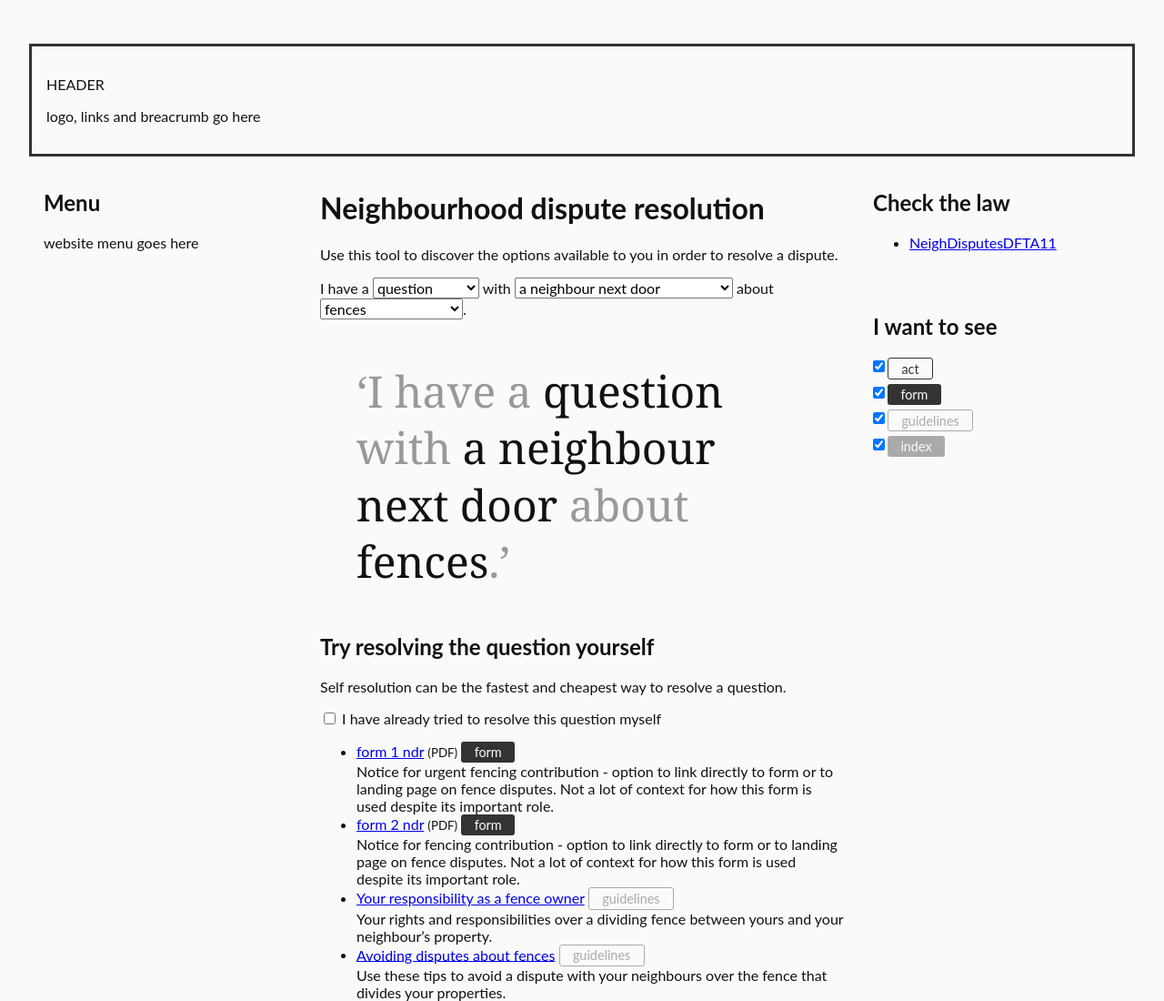
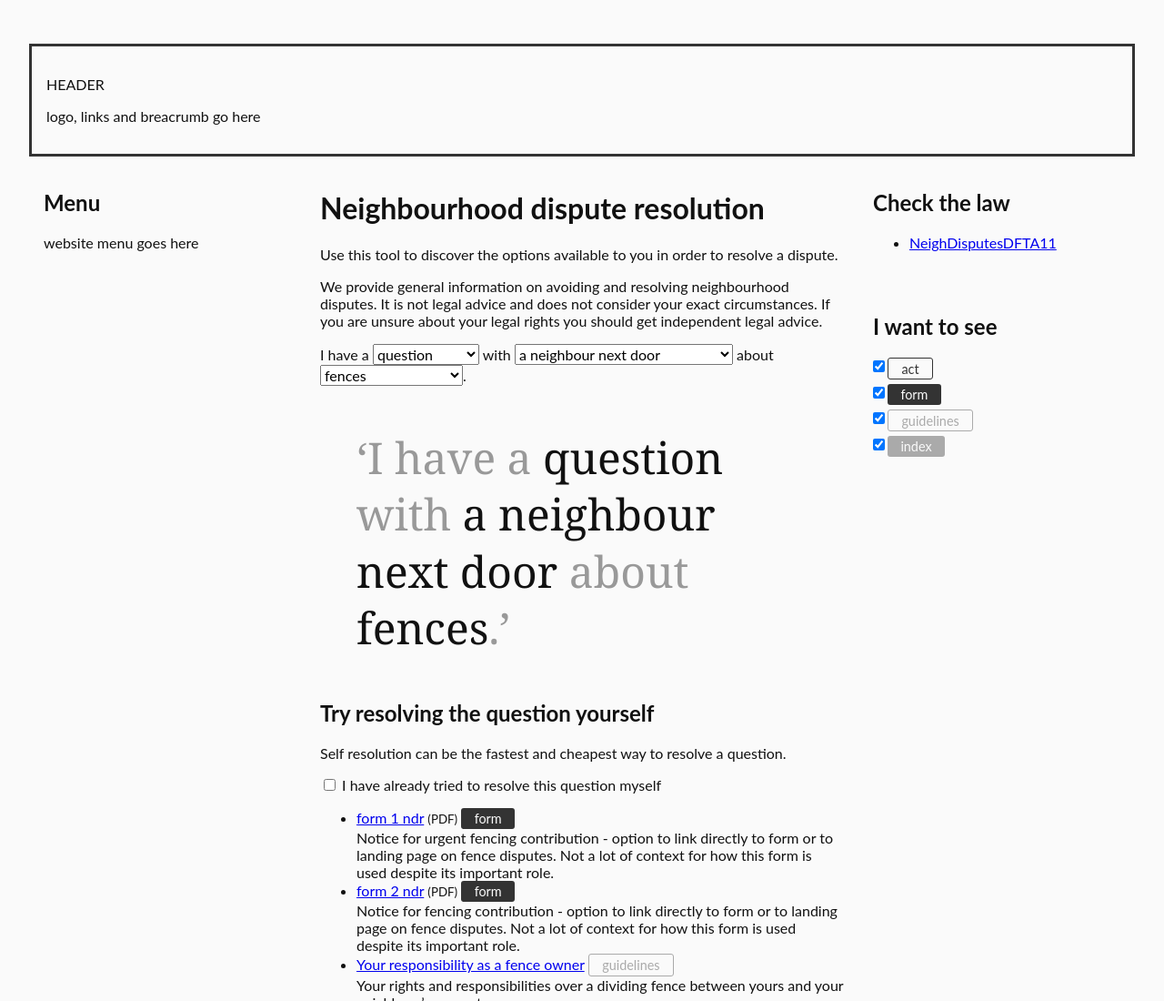
Before and after one commit to DTJustice/dispute-resolution-demo, a website: page src/collapse-results-bullets-neighbourhood-unique.html in a window 1280 px wide. Shown: the top 1100 px of the page at 91% size. Drawn offline with Linux system fonts and the light colour scheme; some packages are replaced by stand-ins of ours; files whose address does not match are found by name.

Commit message:
add legal advice disclaimer

```diff
--- a/src/collapse-results-bullets-neighbourhood-unique.html
+++ b/src/collapse-results-bullets-neighbourhood-unique.html
@@ -25,6 +25,7 @@
 		<header>
 			<h1>Neighbourhood dispute resolution</h1>
 			<p>Use this tool to discover the options available to you in order to resolve a dispute.</p>
+			<p>We provide general information on avoiding and resolving neighbourhood disputes. It is not legal advice and does not consider your exact circumstances. If you are unsure about your legal rights you should get independent legal advice.</p>
 		</header>
 
 		<form class="madlibs" method="get">
```
Also changed, not shown: index.html (+1 -0 lines), src/collapse-results-bullets-neighbourhood.html (+1 -0 lines), src/index-form.html (+1 -0 lines), src/index-madlibs.html (+1 -0 lines), src/index-parse.html (+1 -0 lines), src/index.html (+1 -0 lines), src/questions-results-bullets-neighbourhood.html (+1 -0 lines), src/reorder-results-bullets-neighbourhood.html (+1 -0 lines), src/results-bullets-neighbourhood.html (+1 -0 lines), src/results-bullets.html (+1 -0 lines), src/results-grouped.html (+1 -0 lines).
